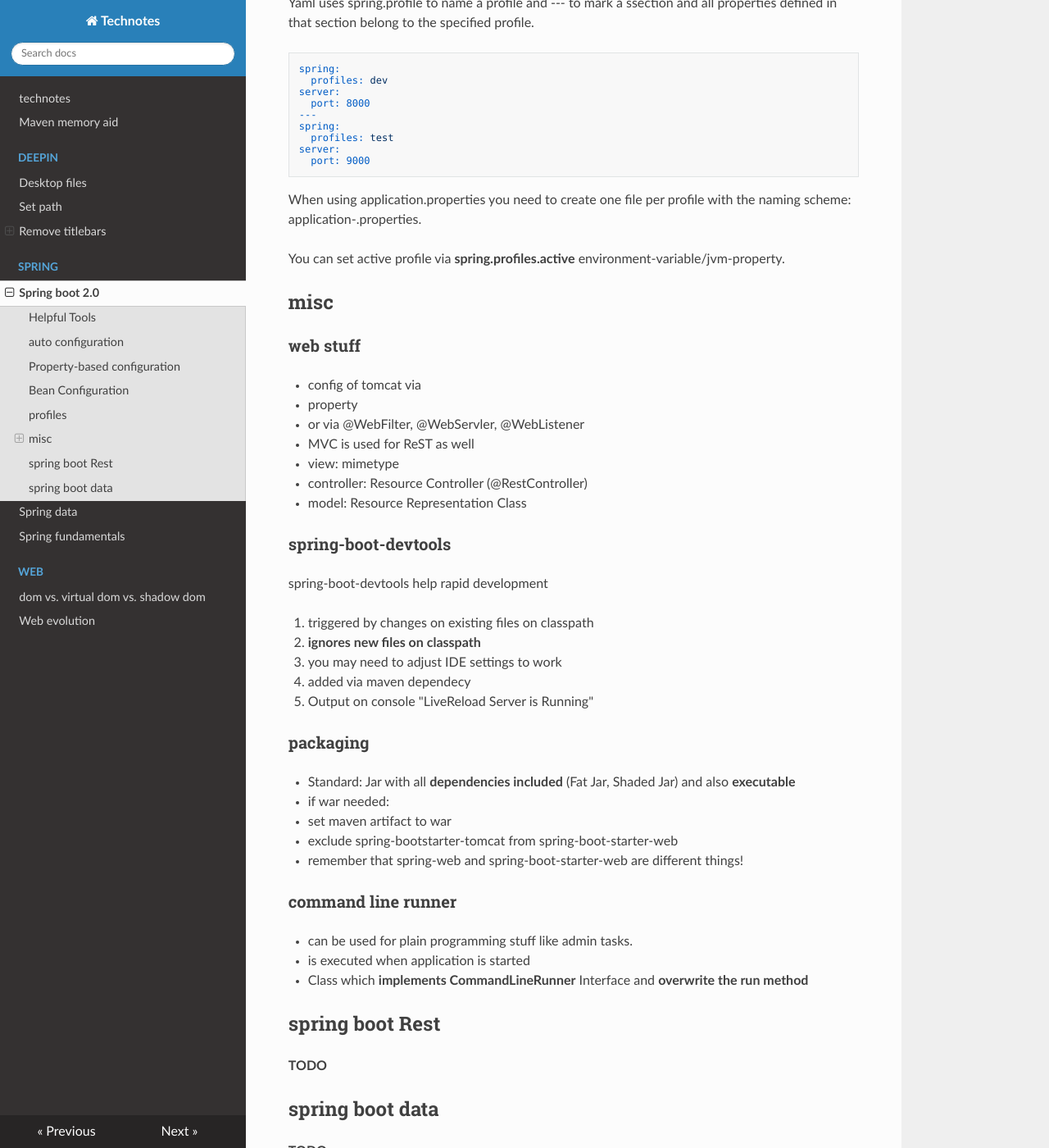
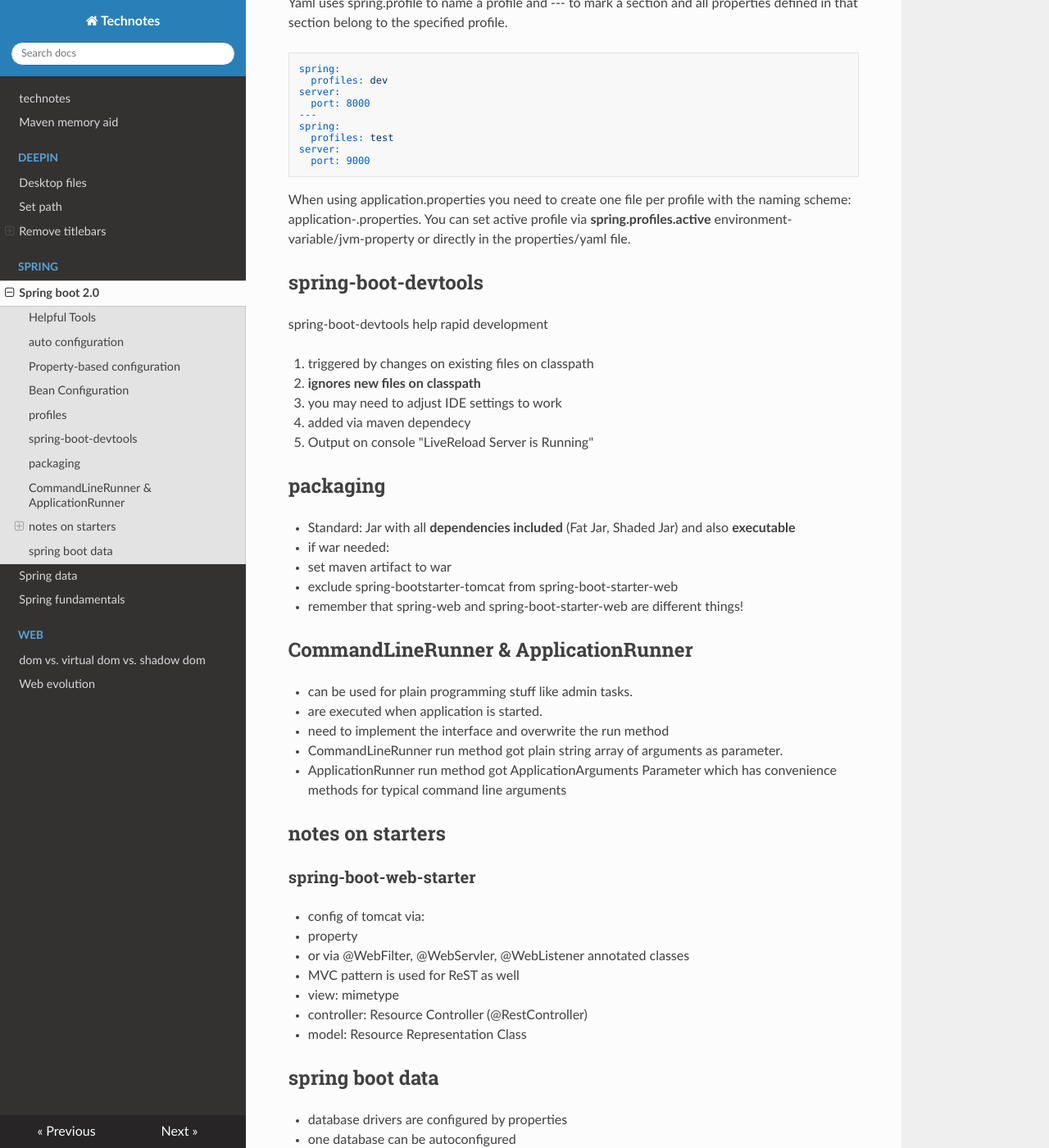
Before and after one commit to organicaudio/useful-code-snippets2, an MkDocs documentation site: the page built from docs/spring/spring-boot.md, in a window 1280 px wide and 1400 px high, scrolled down 1120 px. Shown: the whole window at 82% size. Built offline with MkDocs 1.6.1, drawn with Linux system fonts in a browser that asks for light colours; nearby versions of some CDN libraries; some of the changed text lies outside the part shown.

Commit message:
general notes spring boot data

````diff
--- a/docs/spring/spring-boot.md
+++ b/docs/spring/spring-boot.md
@@ -36,7 +36,7 @@
 Profiles allow configuration based on environment (e.g. to set log-level or urls). They leverage the property-based-configuration feature.
 When using files a Application.yml is more common to use to leverage profiles than aapplication.properties.
 
-Yaml uses spring.profile to name a profile and --- to mark a ssection and all properties defined in that section belong to the specified profile.
+Yaml uses spring.profile to name a profile and --- to mark a section and all properties defined in that section belong to the specified profile.
 
 ```yaml
 spring:
@@ -50,23 +50,9 @@
   port: 9000
 ```
 
-When using application.properties you need to create one file per profile with the naming scheme: application-<profilename>.properties.
+When using application.properties you need to create one file per profile with the naming scheme: application-<profilename>.properties. You can set active profile via **spring.profiles.active** environment-variable/jvm-property or directly in the properties/yaml file.
 
-You can set active profile via **spring.profiles.active** environment-variable/jvm-property.
-
-## misc
-
-### web stuff
-
-- config of tomcat via
-  1. property
-  2. or via @WebFilter, @WebServler, @WebListener
-- MVC is used for ReST as well
-  1. view: mimetype
-  2. controller: Resource Controller (@RestController)
-  3. model: Resource Representation Class
-
-### spring-boot-devtools
+## spring-boot-devtools
 
 spring-boot-devtools help rapid development
 
@@ -76,7 +62,7 @@
   4. added via maven dependecy
   5. Output on console "LiveReload Server is Running"
 
-### packaging
+## packaging
 
 - Standard: Jar with all **dependencies included** (Fat Jar, Shaded Jar) and also **executable**
 - if war needed:
@@ -84,19 +70,32 @@
   2. exclude spring-bootstarter-tomcat from spring-boot-starter-web
 - remember that spring-web and spring-boot-starter-web are different things!
 
-### command line runner
+## CommandLineRunner & ApplicationRunner
 
 - can be used for plain programming stuff like admin tasks.
-- is executed when application is started
-- Class which **implements CommandLineRunner** Interface and **overwrite the run method**
+- are executed when application is started.
+- need to implement the interface and overwrite the run method
+- CommandLineRunner run method got plain string array of arguments as parameter.
+- ApplicationRunner run method got ApplicationArguments Parameter which has convenience methods for typical command line arguments
 
-## spring boot Rest
+## notes on starters
 
-**TODO**
+
+### spring-boot-web-starter
+
+- config of tomcat via:
+  1. property
+  2. or via @WebFilter, @WebServler, @WebListener annotated classes
+- MVC pattern is used for ReST as well
+  1. view: mimetype
+  2. controller: Resource Controller (@RestController)
+  3. model: Resource Representation Class
 
 ## spring boot data
 
-**TODO**
-
 - database drivers are configured by properties
 - one database can be autoconfigured
+- Controlling Database Creation:
+  - If spring finds a **data.sql** and a **scheme.sql** on classpath it will use it
+  - To prevent overwrite set the property **spring.jpa.hibernate.ddl-auto=false**
+- In order to run test it is common to add **com.h2database.h2** dependency in maven.
````
